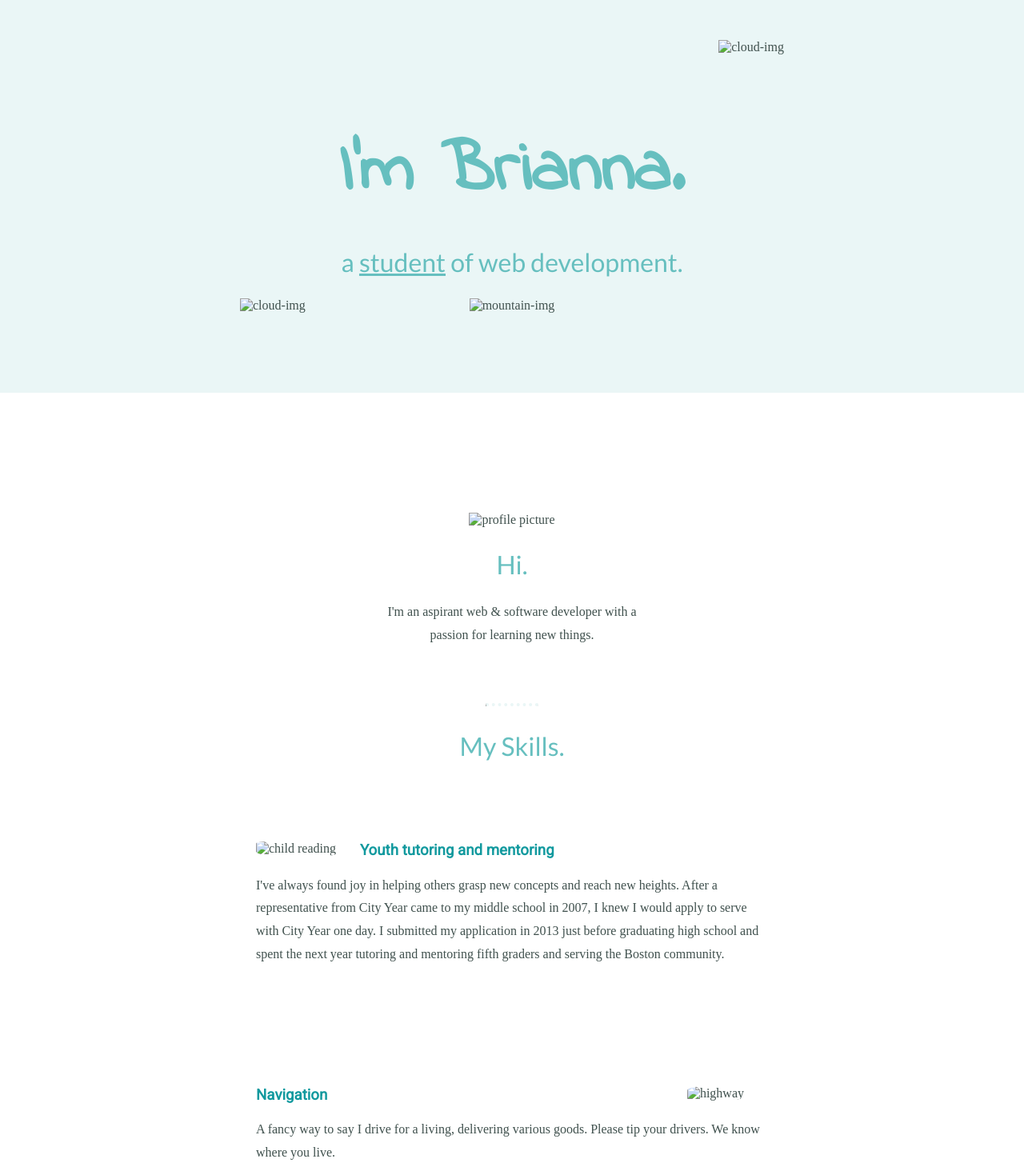
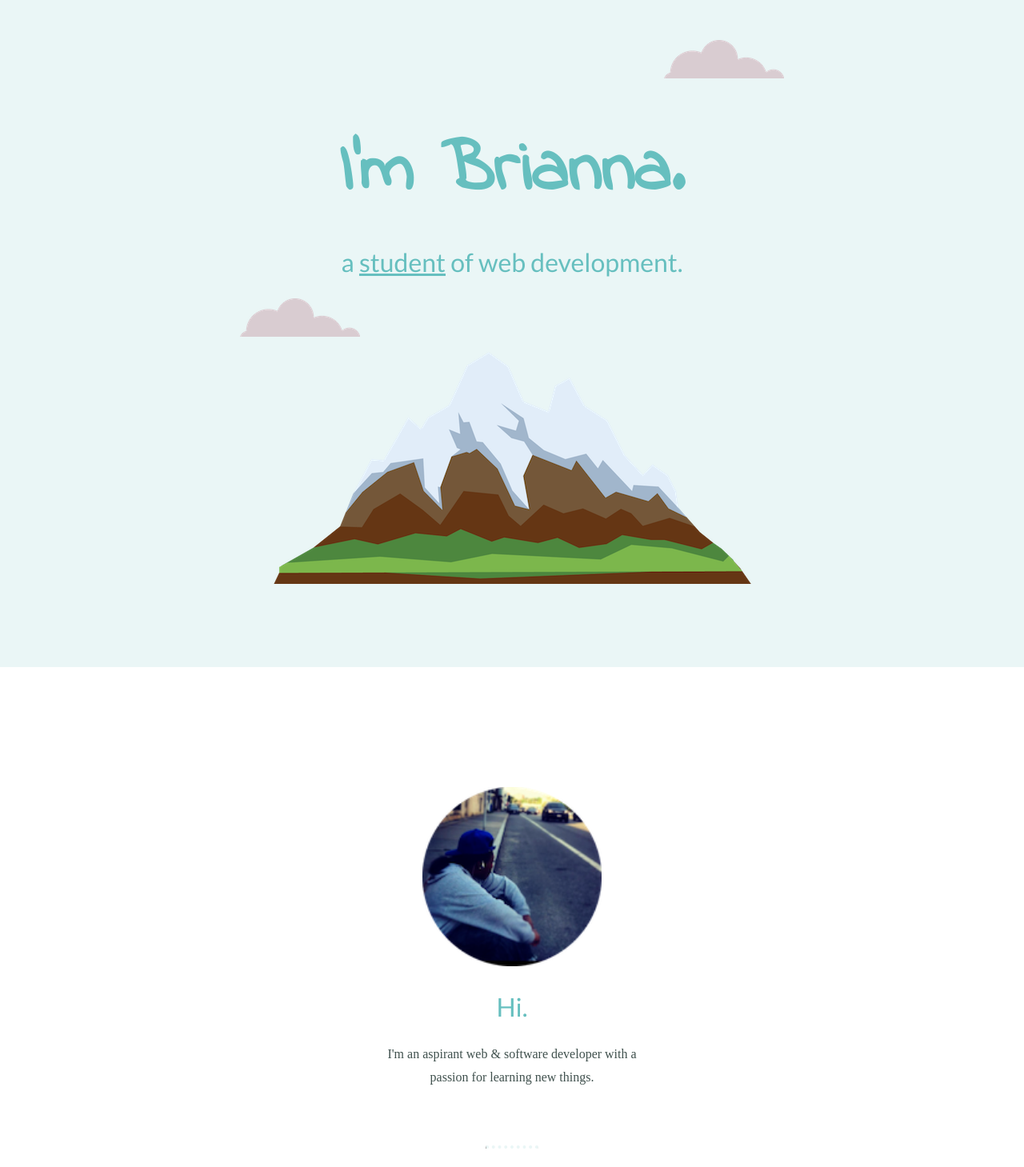
Before and after one commit to therumblebull/personal-website, a plain HTML site: page index.html in a window 1280 px wide. Shown: the top 1459 px of the page at 80% size. Drawn offline with Linux system fonts and the light colour scheme; files that its build step writes are made by us from their sources.

Commit message:
update index.html
locations of images and CSS fixed

```diff
--- a/index.html
+++ b/index.html
@@ -3,7 +3,7 @@
   <head>
     <meta charset="utf-8">
     <title>Brianna Taylor</title>
-    <link rel="stylesheet" href="css/styles.css">
+    <link rel="stylesheet" href="styles.css">
     <link rel="icon" href="favicon.ico">
     <link rel="preconnect" href="https://fonts.gstatic.com">
     <link href="https://fonts.googleapis.com/css2?family=Indie+Flower&family=Lato&family=Roboto&display=swap" rel="stylesheet">
@@ -11,16 +11,16 @@
 
   <body>
     <div class="top-container">
-      <img class="top-cloud" src="images/cloud.png" alt="cloud-img">
+      <img class="top-cloud" src="cloud.png" alt="cloud-img">
       <h1>I'm Brianna.</h1>
       <h2>a <span class="underline">student</span> of web development.</h2>
-      <img class="bottom-cloud" src="images/cloud.png" alt="cloud-img">
-      <img src="images/mountain.png" alt="mountain-img">
+      <img class="bottom-cloud" src="cloud.png" alt="cloud-img">
+      <img src="mountain.png" alt="mountain-img">
     </div>
 
       <div class="middle-container">
         <div class="profile">
-          <img class="propic" src="images/Route9-circlecrop.png" alt="profile picture">
+          <img class="propic" src="Route9-circlecrop.png" alt="profile picture">
           <h2>Hi.</h2>
           <p>I'm an aspirant web & software developer with a passion for learning new things.</p>
         </div>
@@ -28,12 +28,12 @@
         <div class="skills">
           <h2>My Skills.</h2>
           <div class="skill-row">
-            <img class="tutor-img" src="images/tutoring.jpg" alt="child reading">
+            <img class="tutor-img" src="tutoring.jpg" alt="child reading">
             <h3>Youth tutoring and mentoring</h3>
             <p>I've always found joy in helping others grasp new concepts and reach new heights. After a representative from City Year came to my middle school in 2007, I knew I would apply to serve with City Year one day. I submitted my application in 2013 just before graduating high school and spent the next year tutoring and mentoring fifth graders and serving the Boston community.</p>
           </div>
           <div class="skill-row">
-            <img class="driving-img" src="images/driving.jpg" alt="highway">
+            <img class="driving-img" src="driving.jpg" alt="highway">
             <h3>Navigation</h3>
             <p class="">A fancy way to say I drive for a living, delivering various goods. Please tip your drivers. We know where you live.</p>
           </div>
```
